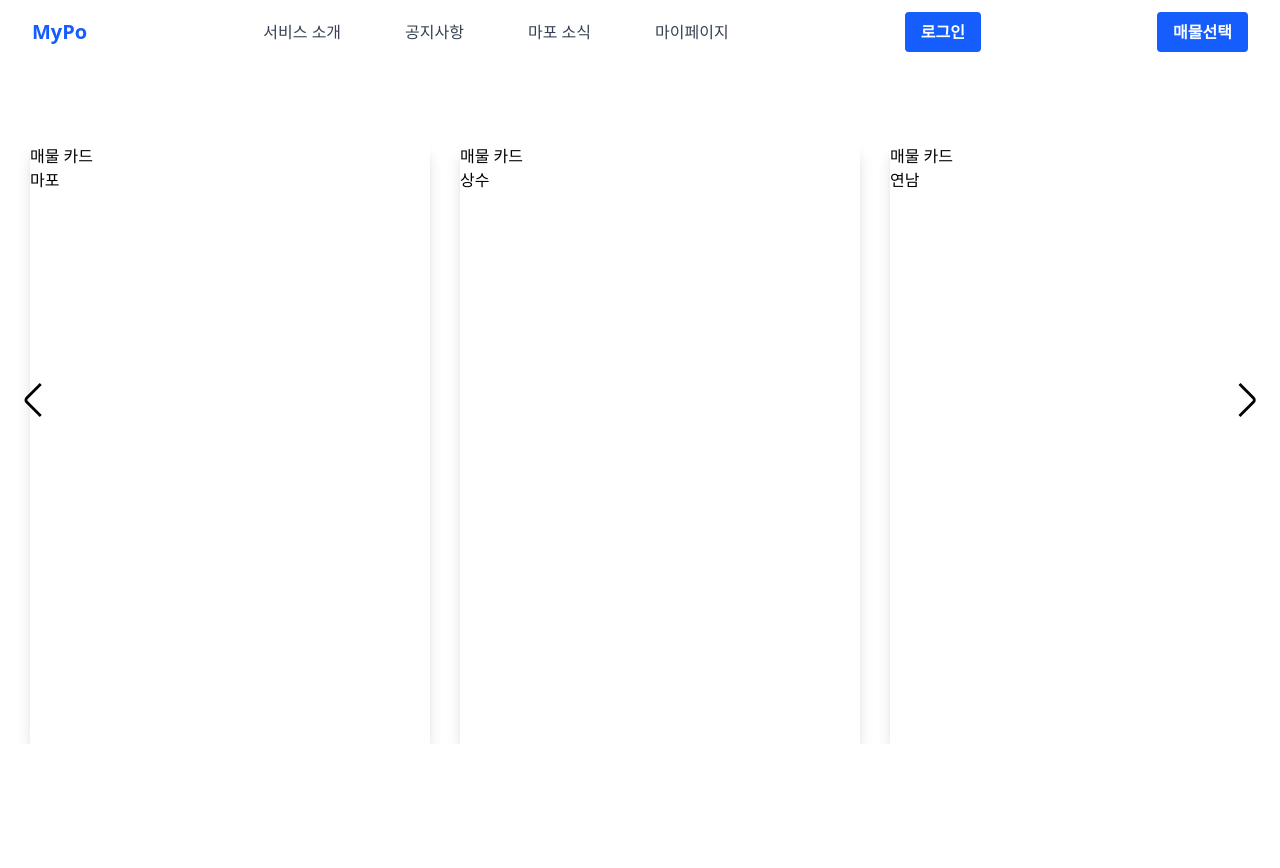
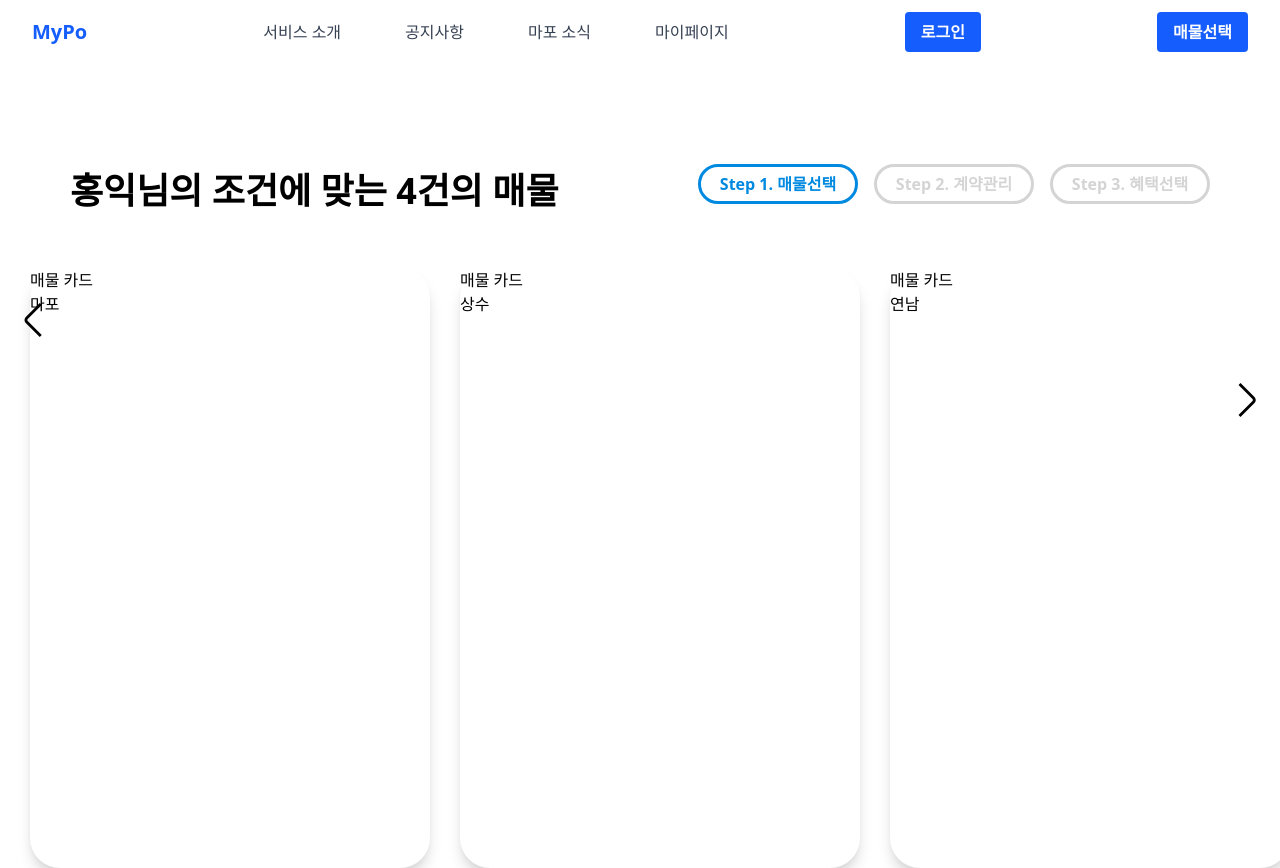
Before and after one commit to t-timda/Agathon25, a React (Vite) app: page /selectproperty in a window 1280 px wide. Built offline with nearby package versions, Linux system fonts and the light colour scheme.

Commit message:
step component

```diff
--- a/src/components/PropertyCard.jsx
+++ b/src/components/PropertyCard.jsx
@@ -1,7 +1,7 @@
 const PropertyCard = ({ name, description, price }) => {
   return (
     <>
-      <div className="bg-white shadow-lg shadow-gray-300 min-w-[400px] h-[600px]">
+      <div className="bg-white shadow-lg shadow-neutral-300 min-w-[400px] h-[600px] rounded-[30px]">
         <div>매물 카드</div>
         <div>{name}</div>
       </div>
--- /dev/null
+++ b/src/components/Step.jsx
@@ -0,0 +1,31 @@
+const Step = ({ step }) => {
+  const steps = [
+    { id: 1, label: "매물선택" },
+    { id: 2, label: "계약관리" },
+    { id: 3, label: "혜택선택" },
+  ];
+
+  return (
+    <div className="flex gap-4">
+      {steps.map(({ id, label }) => {
+        const isActive = step === label;
+        return (
+          <div
+            key={id}
+            className={`w-[160px] h-[40px] rounded-[50px] flex items-center justify-center font-bold border-3
+              ${
+                isActive
+                  ? "text-[#0089E1] border-[#0089E1]"
+                  : "text-[#D4D4D4] border-[#D4D4D4]"
+              }
+            `}
+          >
+            Step {id}. {label}
+          </div>
+        );
+      })}
+    </div>
+  );
+};
+
+export default Step;
--- a/src/pages/SelectProperty.jsx
+++ b/src/pages/SelectProperty.jsx
@@ -1,9 +1,21 @@
 import PropertyCard from "../components/PropertyCard";
+import Step from "../components/Step";
 
 const SelectProperty = () => {
   return (
     <>
-      <div className="relative">
+      <div className="flex justify-between m-[20px] px-[50px]">
+        <div className="text-[36px] font-bold">
+          홍익님의 조건에 맞는 4건의 매물
+        </div>
+
+        <div className="">
+          <Step step="매물선택" />
+        </div>
+      </div>
+
+      {/*카드 컴포넌트 스크롤 */}
+      <div className="relative h-full mt-[50px]">
         <div
           id="cardSlider"
           className="flex overflow-x-auto scroll-smooth gap-[30px] px-[30px] scrollbar-hide"
@@ -16,12 +28,13 @@ const SelectProperty = () => {
           </>
         </div>
       </div>
+
       {/* 왼쪽 버튼 */}
       <button
         onClick={() => {
           document.getElementById("cardSlider").scrollLeft -= 300;
         }}
-        className="absolute top-1/2 left-2 -translate-y-1/2 p-2 w-[50px] h-[50px]"
+        className="absolute top-[40%] left-2 -translate-y-1/2 p-2 w-[50px] h-[50px]"
       >
         <img
           src="../src/assets/angle-left.svg"
```
